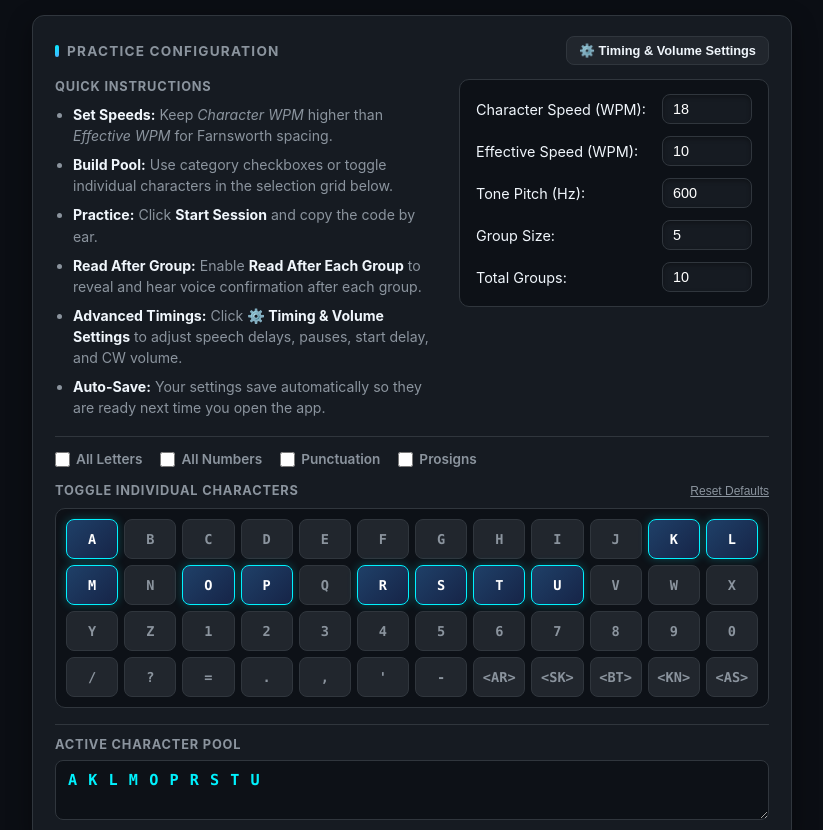
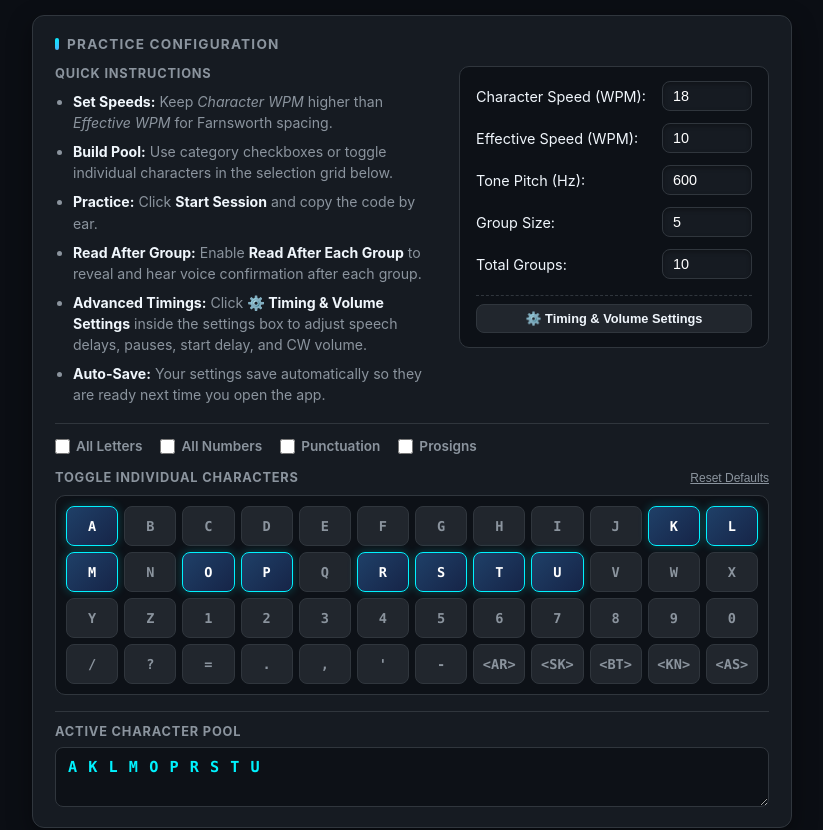
Before and after one commit to Kaos116/MorseCode, a plain HTML site: page index.html in a window 1280 px wide. Shown: the top 830 px of the page, without its empty margins (228-1051 px from the left). Drawn offline with Linux system fonts and the light colour scheme.

Commit message:
Update index.html

```diff
--- a/index.html
+++ b/index.html
@@ -169,6 +169,19 @@
                 grid-template-columns: 1fr 80px;
                 width: 100%;
             }
+        }
+
+        .grid-btn-row {
+            grid-column: 1 / -1;
+            margin-top: 4px;
+            padding-top: 8px;
+            border-top: 1px dashed var(--border-color);
+            display: flex;
+            justify-content: center;
+        }
+
+        .grid-btn-row button {
+            width: 100%;
         }
 
         label {
@@ -578,10 +591,7 @@
 
 <div class="container">
     <div class="card">
-        <div class="card-header-flex">
-            <div class="card-title">Practice Configuration</div>
-            <button id="btnOpenTimingModal" class="btn-secondary">⚙️ Timing & Volume Settings</button>
-        </div>
+        <div class="card-title">Practice Configuration</div>
 
         <div class="config-top-row">
             <div class="instructions-box">
@@ -591,7 +601,7 @@
                     <li><strong>Build Pool:</strong> Use category checkboxes or toggle individual characters in the selection grid below.</li>
                     <li><strong>Practice:</strong> Click <strong>Start Session</strong> and copy the code by ear.</li>
                     <li><strong>Read After Group:</strong> Enable <strong>Read After Each Group</strong> to reveal and hear voice confirmation after each group.</li>
-                    <li><strong>Advanced Timings:</strong> Click <strong>⚙️ Timing & Volume Settings</strong> to adjust speech delays, pauses, start delay, and CW volume.</li>
+                    <li><strong>Advanced Timings:</strong> Click <strong>⚙️ Timing & Volume Settings</strong> inside the settings box to adjust speech delays, pauses, start delay, and CW volume.</li>
                     <li><strong>Auto-Save:</strong> Your settings save automatically so they are ready next time you open the app.</li>
                 </ul>
             </div>
@@ -611,6 +621,10 @@
 
                 <label for="totalGroups">Total Groups:</label>
                 <input type="number" id="totalGroups" value="10" min="1" max="100">
+
+                <div class="grid-btn-row">
+                    <button id="btnOpenTimingModal" class="btn-secondary">⚙️ Timing & Volume Settings</button>
+                </div>
             </div>
         </div>
 
```
